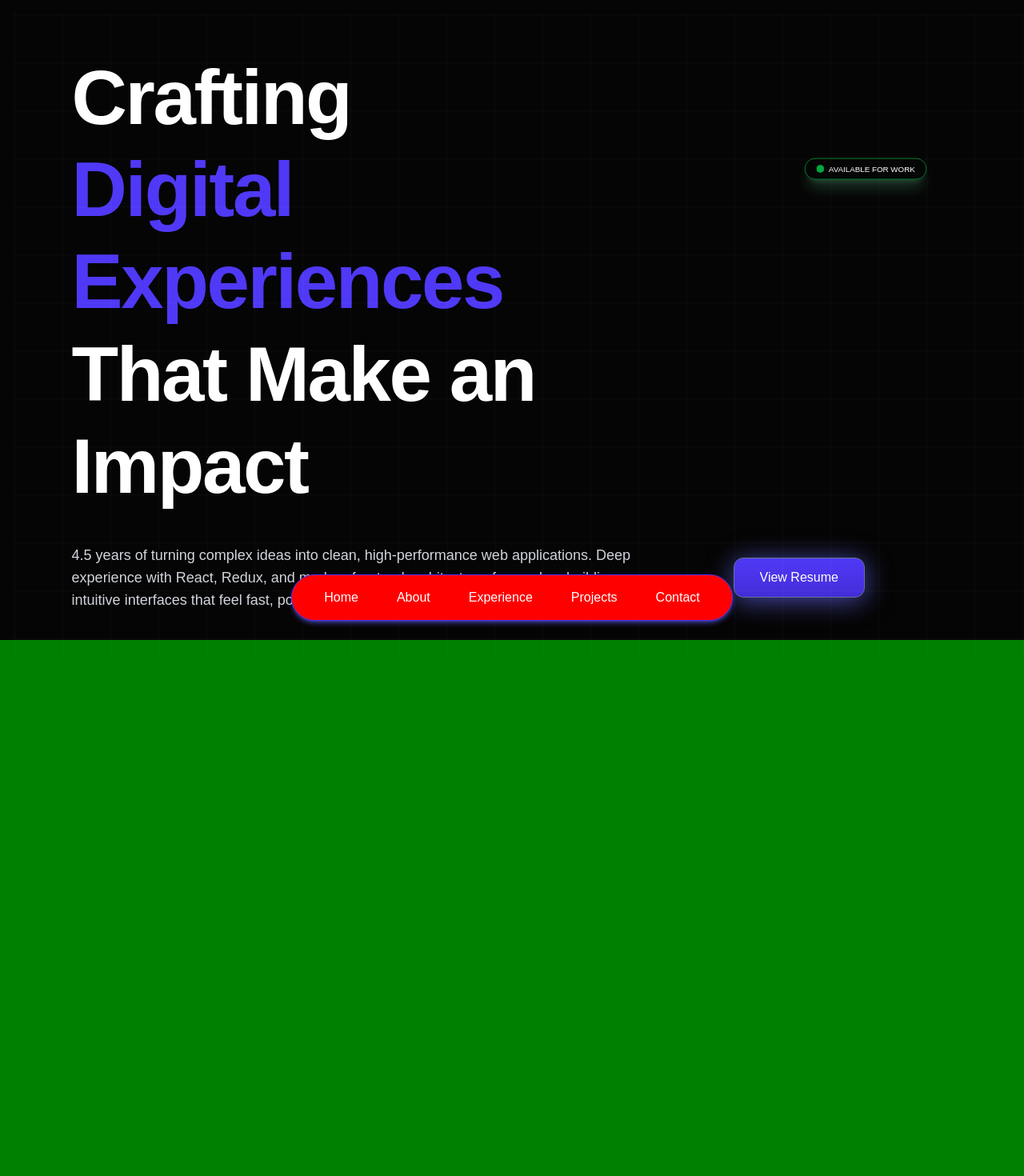
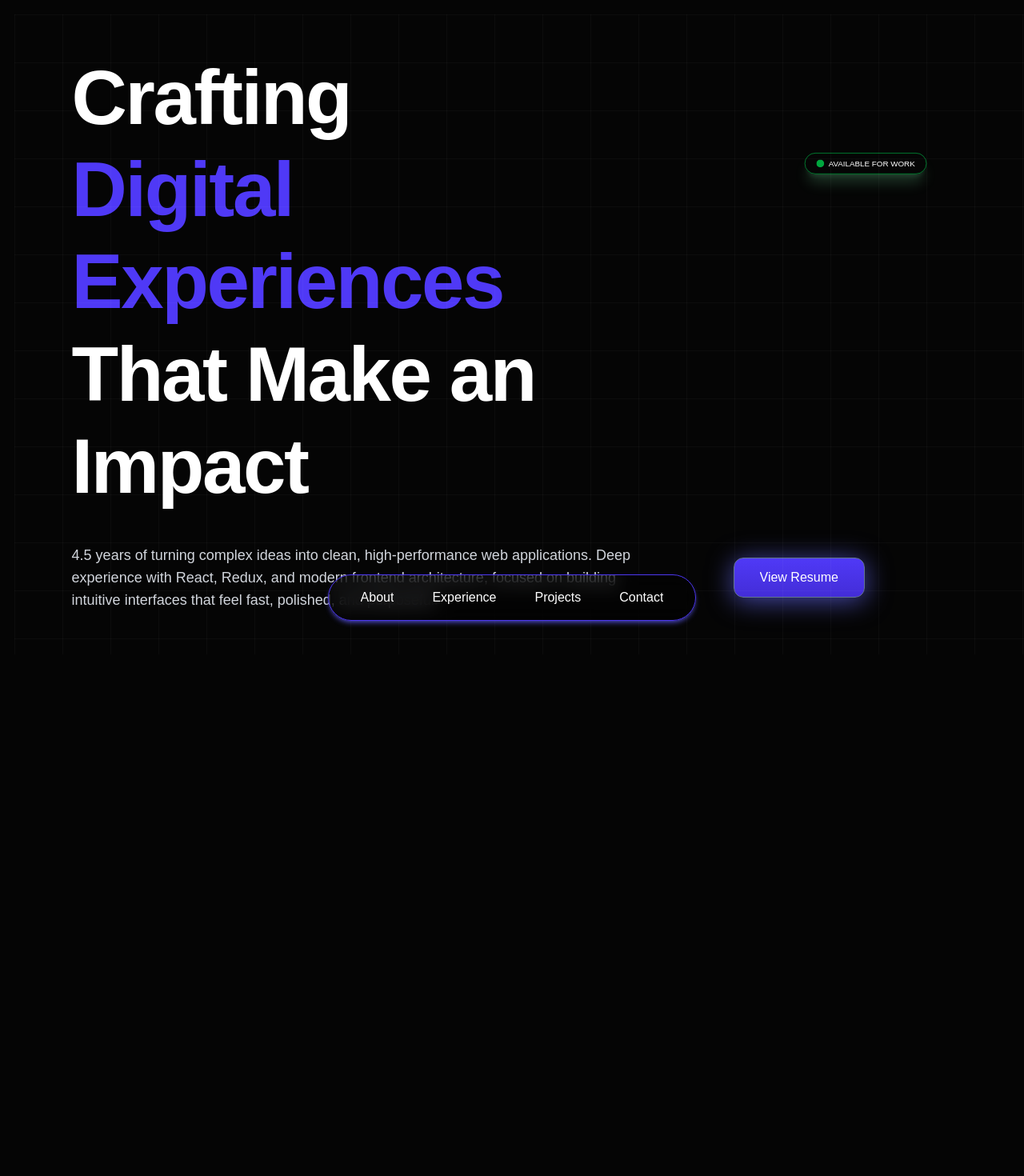
Before and after one commit to Prateek-Lohani/Portfolio_2026, a React (Vite) app: page / in a window 1280 px wide. Shown: the top 1470 px of the page at 80% size. Built offline with nearby package versions, Linux system fonts and the light colour scheme.

Commit message:
animation added

```diff
--- a/src/components/AvailabilityBadge.jsx
+++ b/src/components/AvailabilityBadge.jsx
@@ -1,6 +1,6 @@
 const AvailabilityBadge = () => {
   return (
-    <section className="scale-[0.7] hover:scale-[0.9] cursor-pointer transition-all duration-[1.5s] ease-[cubic-bezier(0.19,1,0.22,1)] px-5 py-[8px] absolute top-[8%] left-[76%] flex gap-2 items-center border-1 border-green-600 rounded-full shadow-green-300 shadow-xl/20">
+    <section className="scale-[0.7] hover:scale-[0.8] animate-bounce cursor-pointer transition-all duration-[1.5s] ease-[cubic-bezier(0.19,1,0.22,1)] px-5 py-[8px] absolute top-[8%] left-[76%] flex gap-2 items-center border-1 border-green-600 rounded-full shadow-green-300 shadow-xl/20">
       <div className="bg-green-600 border-2 border-transparent rounded-full size-3.5 ">
         <div className="bg-green-300 rounded-full animate-ping size-full"></div>
       </div>
--- a/src/components/Contact.jsx
+++ b/src/components/Contact.jsx
@@ -1,7 +1,7 @@
 
 const Contact=()=>{
     return (
-        <section id="contact" className="w-full h-screen bg-[red]">
+        <section id="contact" className="w-full h-screen">
 
         </section>
     )
--- a/src/components/Footer.jsx
+++ b/src/components/Footer.jsx
@@ -18,20 +18,19 @@ const Footer = () => {
     timeZone: "Asia/Kolkata",
   }).formatToParts(time);
 
-  const hours = parts.find(p => p.type === "hour").value;
-  const minutes = parts.find(p => p.type === "minute").value;
+  const hours = parts.find(p => p.type === "hour").value.padStart(2, '0');
+  const minutes = parts.find(p => p.type === "minute").value.padStart(2, '0');
   const period = parts.find(p => p.type === "dayPeriod").value;
 
   return (
     <section className="w-full p-10 flex items-center justify-between">
-      <p className="flex items-center gap-0.5">
-        <span className="text-indigo-400 font-semibold">IST-</span>
+      <p className="flex items-center gap-[0.8] border border-gray-600 px-3 py-1 rounded-lg text-sm shadow-[0px_4px_32px_0_rgba(99,102,241,.70)]">
+        <span className="text-indigo-400 font-semibold">IST - &nbsp;</span>
         {hours}
         <span className="animate-pulse">:</span>
         {minutes} {period.toUpperCase()}
       </p>
-
-      <p>Copyright © Prateek Lohani - 2026</p>
+      <p className="flex text-sm items-center">Copyright © Prateek Lohani - 2026</p>
     </section>
   );
 };
--- a/src/components/Hero.jsx
+++ b/src/components/Hero.jsx
@@ -2,7 +2,7 @@ import AvailabilityBadge from "./AvailabilityBadge";
 
 const Hero = () => {
   return (
-    <section id="home" className="w-full h-screen py-[5%] px-[7%]">
+    <section id="about" className="w-full h-screen py-[5%] px-[7%]">
       <AvailabilityBadge />
       <h2
         className="text-6xl md:text-7xl lg:text-8xl font-bold w-[70%] tracking-tight leading-[1.2]"
--- a/src/components/Loader.jsx
+++ b/src/components/Loader.jsx
@@ -1,6 +1,8 @@
 const Loader = () => {
   return (
-    <div className="w-10 h-10 border-4 border-t-indigo-500 border-black rounded-full animate-spin"></div>
+    <div className="flex items-center justify-center w-full h-screen">
+    <div className="w-20 h-20 border-4 border-t-indigo-500 border-black rounded-full animate-spin"></div>
+    </div>
   );
 };
 
--- a/src/components/Nav.jsx
+++ b/src/components/Nav.jsx
@@ -5,7 +5,7 @@ const Nav = () => {
     <section>
       <nav className="z-[99] hidden md:flex flex fixed items-center justify-center w-full">
         <ul className="flex px-10 py-4 text-white font-medium text-md bottom-6 fixed rounded-4xl justify-center gap-12
-        bg-[red]
+        bg-black/40 backdrop-blur-md backdrop-saturate-150
         border border-[#4C36EF] shadow-md shadow-indigo-500/50
 
         ">
--- a/src/components/Projects.jsx
+++ b/src/components/Projects.jsx
@@ -1,6 +1,6 @@
 const Projects=()=>{
     return (
-        <section id="projects" className="w-full h-screen bg-[green]">
+        <section id="projects" className="w-full h-screen ">
         </section>
     )
 }
--- a/src/data/portfolioData.js
+++ b/src/data/portfolioData.js
@@ -60,7 +60,6 @@ export const portfolioData = {
     },
   ],
   navigation:[
-    { label: "Home", href: "#home" },
     { label: "About", href: "#about" },
     { label: "Experience", href: "#experience" },
     { label: "Projects", href: "#projects" },
```
